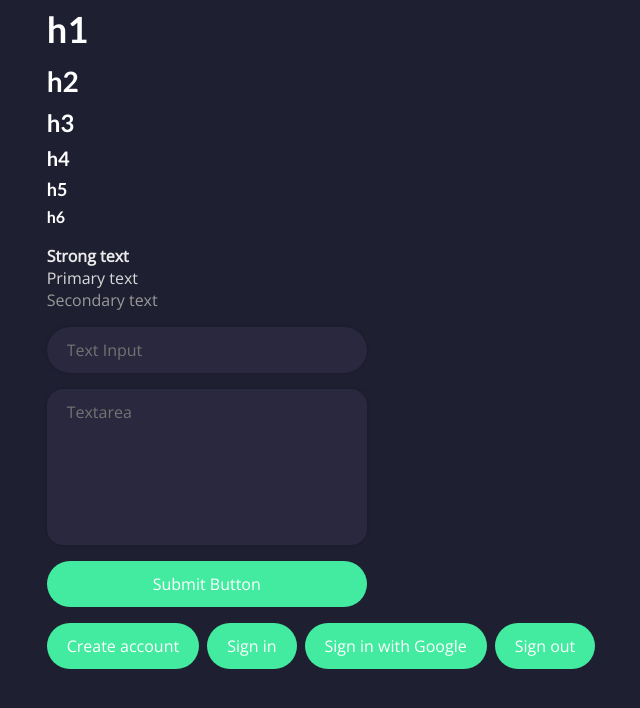
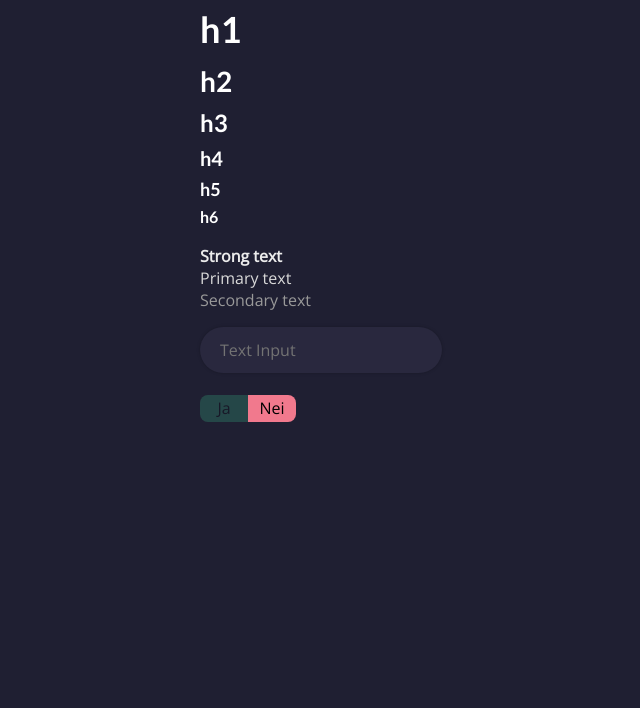
Before and after one commit to MastersOfData/scores-app, a Next.js app: page /testing in a window 1280 px wide. Shown: the top 708 px of the page, without its empty margins (319-959 px from the left). Built offline with nearby package versions, Linux system fonts and the light colour scheme; no server answers.

Commit message:
Initial input components

```diff
--- a/src/app/testing/page.tsx
+++ b/src/app/testing/page.tsx
@@ -1,4 +1,6 @@
-import AuthTester from "../../components/AuthTester"
+"use client"
+
+import { BinaryChoiceInput, TextInput } from "src/components/Input"
 import styles from "../../styles/Testing.module.css"
 
 export default function TestingPage() {
@@ -19,21 +21,12 @@ export default function TestingPage() {
         <p className={styles.secondary}>Secondary text</p>
       </div>
 
-      <div className="form-group">
-        <form className={styles.form}>
-          <input
-            type="text"
-            placeholder="Text Input"
-          />
-          <textarea
-            rows={6}
-            placeholder="Textarea"
-          />
-          <button>Submit Button</button>
-        </form>
+      <div>
+        <TextInput placeholder="Text Input"/>
+        <br/>
+        <br/>
+        <BinaryChoiceInput leftText="Ja" rightText="Nei" startingState="right" onChoice={console.log} />
       </div>
-
-      <AuthTester />
     </main>
   )
 }
--- a/src/components/AuthTester.tsx
+++ /dev/null
@@ -1,20 +0,0 @@
-"use client"
-
-import { useEffect } from "react"
-import { signIn, createAccount, signOut, onAuthStateChanged, signInWithGoogle } from "../../fire-base/auth"
-
-export default function AuthTester() {
-
-  useEffect(() => {
-    return onAuthStateChanged(console.log)
-  }, [])
-
-  return (
-    <div style={{display: "flex", gap: ".5rem"}}>
-      <button onClick={() => createAccount("oliveroloughlin1@gmail.com", "pass123")}>Create account</button>
-      <button onClick={() => signIn("oliveroloughlin1@gmail.com", "pass123")}>Sign in</button>
-      <button onClick={signInWithGoogle}>Sign in with Google</button>
-      <button onClick={signOut}>Sign out</button>
-    </div>
-  )
-}
--- /dev/null
+++ b/src/components/Input.tsx
@@ -0,0 +1,77 @@
+import { InputHTMLAttributes, useState } from "react"
+import styles from "../styles/Input.module.css"
+
+type InputProps = InputHTMLAttributes<HTMLInputElement>
+
+export function TextInput(props: InputProps) {
+  return (
+    <input
+      type="text"
+      {...props}
+    />
+  )
+}
+
+export function NumberInput(props: InputProps) {
+  return (
+    <input
+      type="text"
+      inputMode="numeric"
+      pattern="[0-9]+"
+      {...props}
+    />
+  )
+}
+
+export function EmailInput(props: InputProps) {
+  return (
+    <input
+      type="email"
+      {...props}
+    />
+  )
+}
+
+export function PasswordInput(props: InputProps) {
+  return (
+    <input
+      type="password"
+      {...props}
+    />
+  )
+}
+
+type BinaryChoice = "left" | "right"
+
+type BinaryChoiceInputProps = {
+  leftText: string,
+  rightText: string,
+  startingState: BinaryChoice,
+  onChoice?: (choice: BinaryChoice) => void
+}
+
+export function BinaryChoiceInput({ leftText, rightText, startingState, onChoice }: BinaryChoiceInputProps) {
+  const [selected, setSelected] = useState<BinaryChoice>(startingState)
+
+  function handleChoice(choice: BinaryChoice) {
+    setSelected(choice)
+    if (onChoice) onChoice(choice)
+  }
+
+  return (
+    <span className={styles["binary-choice-input"]}>
+      <button
+        className={`${styles["binary-choice-left"]} ${selected === "left" ? styles["selected"] : ""}`}
+        onClick={() => handleChoice("left")}
+      >
+        {leftText}
+      </button>
+      <button
+        className={`${styles["binary-choice-right"]} ${selected === "right" ? styles["selected"] : ""}`}
+        onClick={() => handleChoice("right")}
+      >
+        {rightText}
+      </button>
+    </span>
+  )
+}
--- /dev/null
+++ b/src/styles/Input.module.css
@@ -0,0 +1,31 @@
+.binary-choice-input {
+  width: 6rem;
+  aspect-ratio: 3.5/1;
+  display: grid;
+  grid-template-columns: 1fr 1fr;
+  border-radius: var(--border-radius-medium);
+  overflow: hidden;
+}
+
+.binary-choice-left, .binary-choice-right {
+  border: none;
+  outline: none;
+  display: grid;
+  place-content: center;
+  cursor: pointer;
+  color: hsl(0 0% 0%);
+  opacity: .2;
+}
+
+.binary-choice-left {
+  background-color: var(--accent-green);
+}
+
+.binary-choice-right {
+  background-color: var(--accent-red);
+}
+
+.selected {
+  opacity: 1;
+  transition: opacity 100ms;
+}
--- a/src/styles/globals.css
+++ b/src/styles/globals.css
@@ -52,9 +52,6 @@
 
   /* Misc */
   --glass-opacity: .9;
-  --transition-fast: 250ms;
-  --transition-medium: 375ms;
-  --transition-slow: 500ms;
   --box-shadow-s: 0 .2rem .4rem;
   --box-shadow-m: 0 .35rem .7rem;
   --box-shadow-l: 0 .5rem 1rem;
@@ -128,39 +125,6 @@ h6 {
 }
 
 /* Interactables */
-button {
-  border: none;
-  outline: none;
-  background-color: var(--accent-green);
-  color: hsl(0 0% 100%);
-  border-radius: var(--border-radius-round);
-  padding: var(--padding-y) var(--padding-x);
-  cursor: pointer;
-  transition: box-shadow var(--transition-fast);
-  isolation: isolate;
-  overflow: hidden;
-  position: relative;
-}
-
-button::after {
-  content: "";
-  position: absolute;
-  inset: 0;
-  z-index: -1;
-  background-color: hsl(0 0% 100%);
-  opacity: 0;
-  box-shadow: none;
-  transition: opacity var(--transition-fast);
-}
-
-button:hover {
-  box-shadow: var(--box-shadow-border-m) var(--shadow-soft);
-}
-
-button:hover::after {
-  opacity: .1;
-}
-
 textarea,
 input:not([type="checkbox"]) {
   border: none;
```
